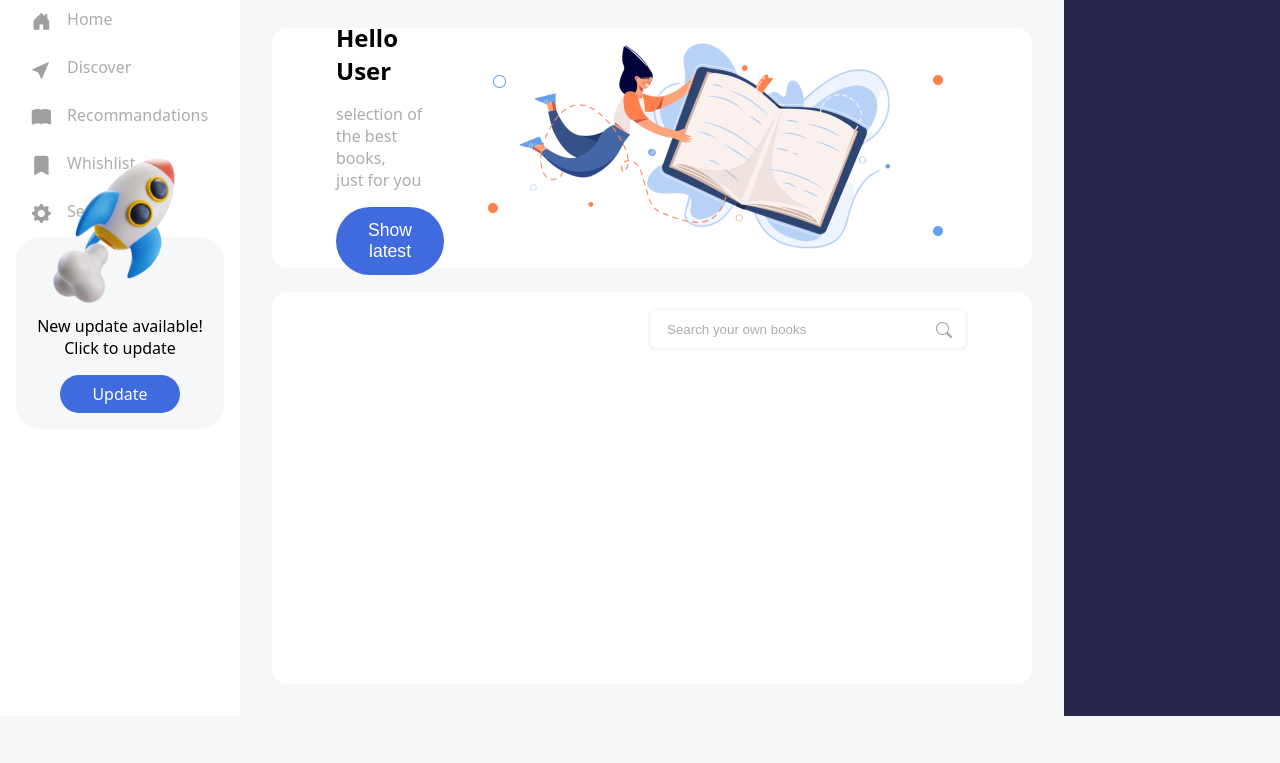
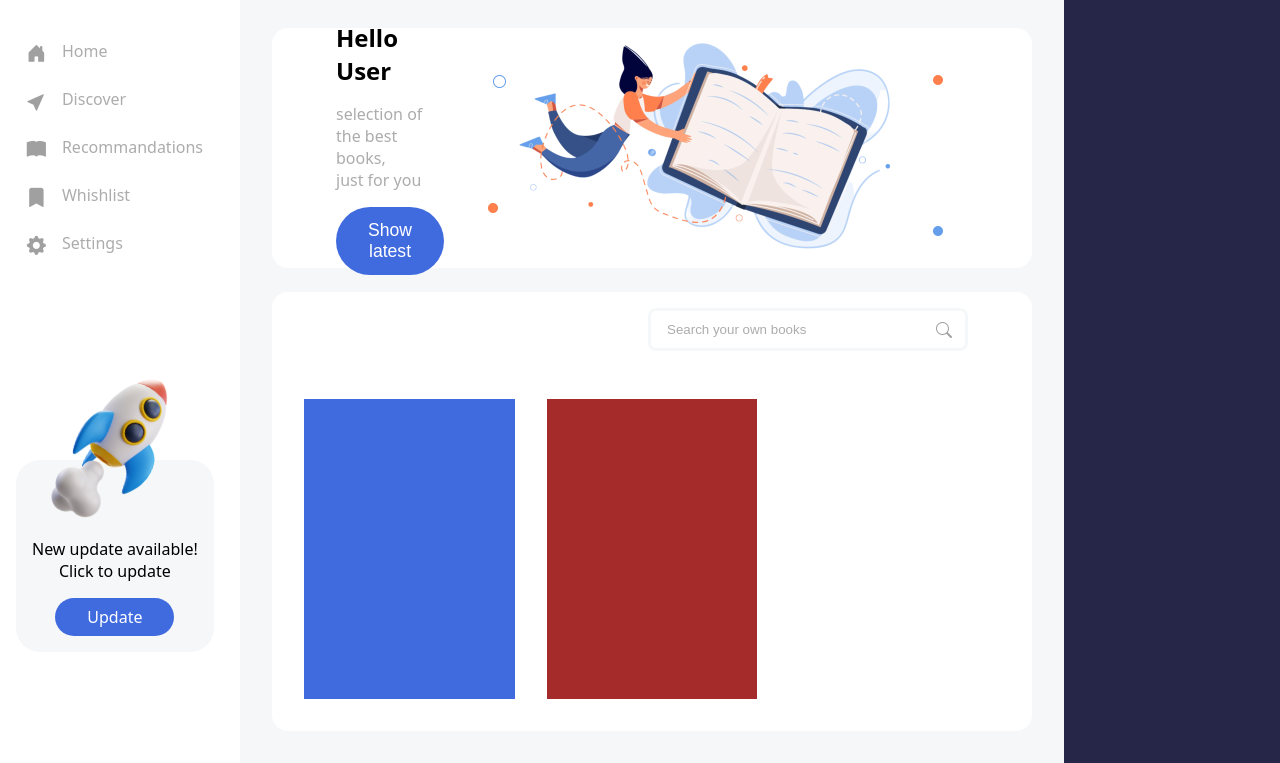
Before and after one commit to IDDER29/library-TheOdinProject, a plain HTML site: page index.html in a window 1280 px wide. Shown: the part 84-847 px from the top of the page. Before the commit the page ends 800 px from the top, so only its background shows below. Drawn offline with nearby package versions, Linux system fonts and the light colour scheme; a script that the page names is missing.

Commit message:
Update style.css

```diff
--- a/style.css
+++ b/style.css
@@ -81,10 +81,7 @@ nav {
 #left-aside {
     background: #fff;
     grid-row: 1 / 3;
-    display: grid;
-    grid-template-rows: auto 1fr auto;
-    padding: 1rem 1rem 4rem 1rem;
-    gap: 2rem;
+
 
     & ul {
         list-style: none;
@@ -136,12 +133,30 @@ nav {
 
         }
     }
+
+
+
+}
+
+.left-aside-div{
+    position: fixed;
+    top: 0px;
+    bottom: 0px;
+
+    display: grid;
+    grid-template-rows: auto 1fr auto;
+    padding: 1rem 1rem 4rem 1rem;
+    gap: 2rem;
+
 }
 
 
 
 #right-aside {
     background-color: #262648;
+    grid-column: 3 / -1;
+    grid-row: 2;
+
 }
 
 
@@ -150,7 +165,11 @@ main {
     display: flex;
     flex-direction: column;
     gap: 1.5rem;
+
+    grid-row: 2;
+    grid-column: 2/3;
 }
+
 
 .hello-cart {
     display: flex;
@@ -226,3 +245,25 @@ main {
         }
     }
 }
+
+
+.library-books{
+
+
+    min-height: 100%;
+    display: grid;
+    grid-template-columns: repeat(auto-fill, minmax(190px, 1fr));
+
+    grid-auto-rows: 300px;
+    gap: 2rem;
+    padding: 2rem;
+}
+
+
+#add{
+    background-color: #406bde;
+}
+
+.library-books div{
+    background-color: brown;
+}
```
